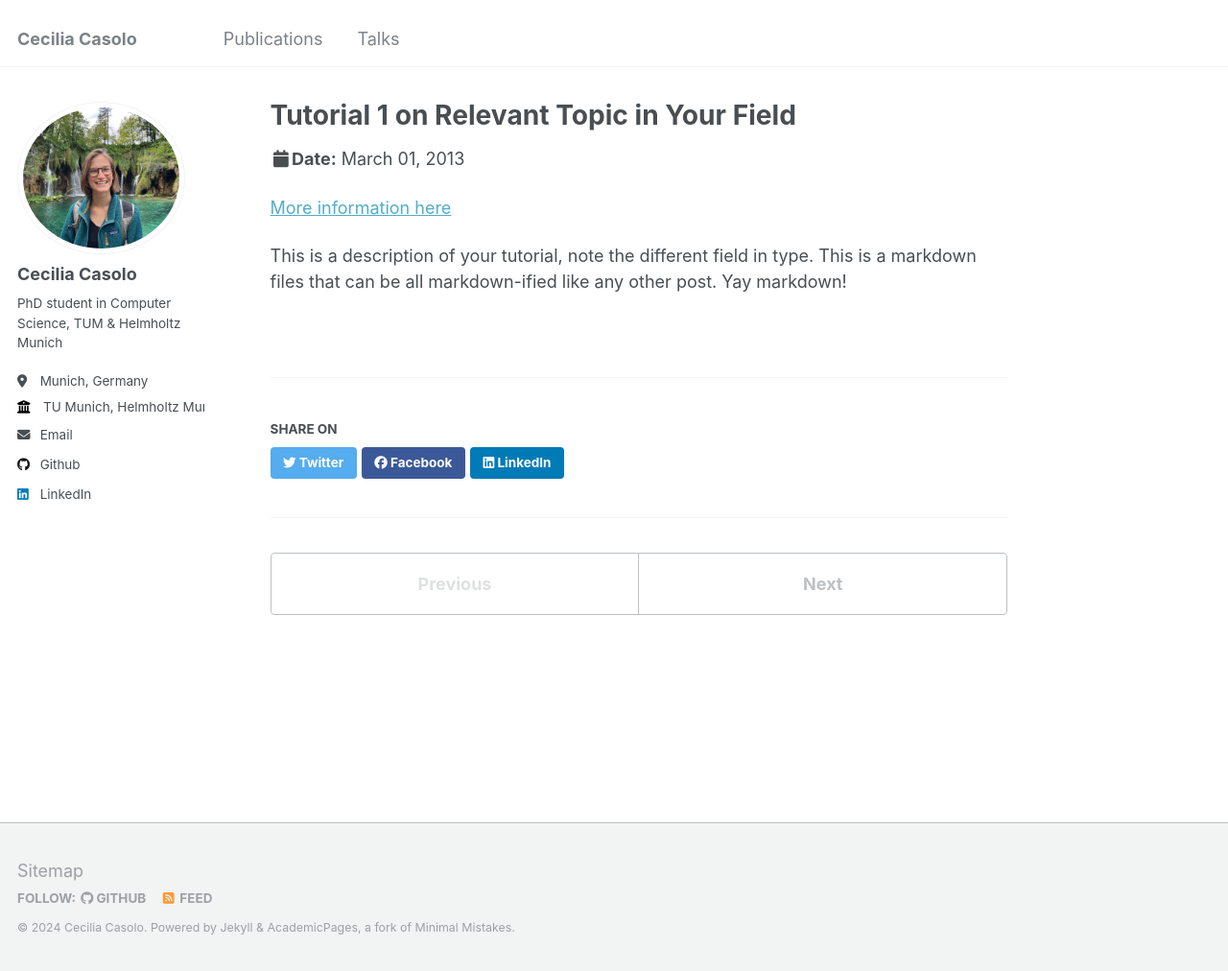
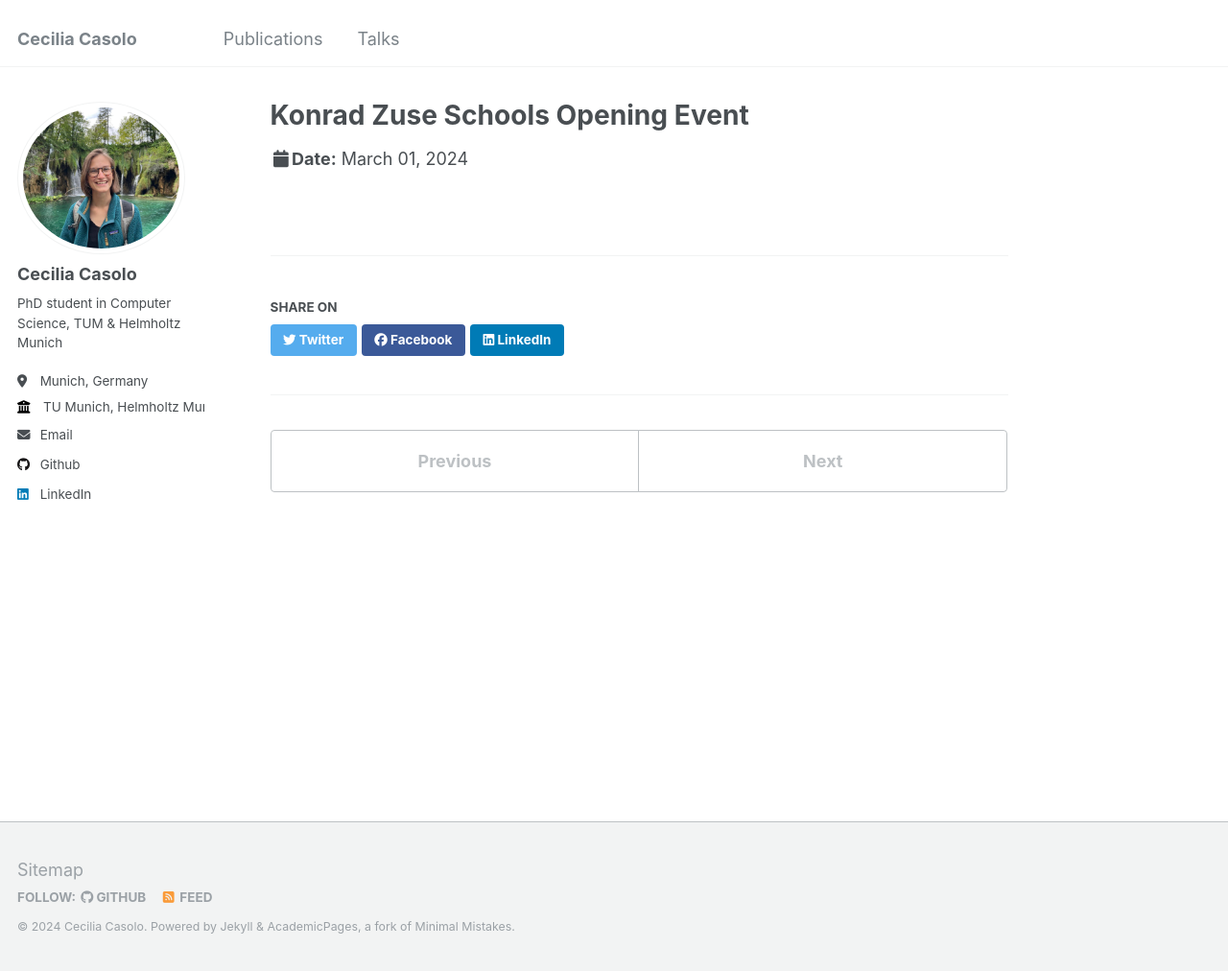
Before and after one commit to ceciliacasolo/ceciliacasolo.github.io, a Jekyll site: the page built from _talks/2013-03-01-tutorial-1.md, in a window 1280 px wide and 1012 px high. Shown: the whole window at 96% size. Built offline with Jekyll 4.4.1, drawn with Linux system fonts in a browser that asks for light colours.

Commit message:
Update 2013-03-01-tutorial-1.md

```diff
--- a/_talks/2013-03-01-tutorial-1.md
+++ b/_talks/2013-03-01-tutorial-1.md
@@ -1,13 +1,7 @@
 ---
-title: "Tutorial 1 on Relevant Topic in Your Field"
+title: "Konrad Zuse Schools Opening Event"
 collection: talks
-type: "Tutorial"
-permalink: /talks/2013-03-01-tutorial-1
-venue: "UC-Berkeley Institute for Testing Science"
-date: 2013-03-01
-location: "Berkeley CA, USA"
+type: Talk
+date: 2024-03-01
+location: "Dresden, Germany"
 ---
-
-[More information here](http://exampleurl.com)
-
-This is a description of your tutorial, note the different field in type. This is a markdown files that can be all markdown-ified like any other post. Yay markdown!
```
